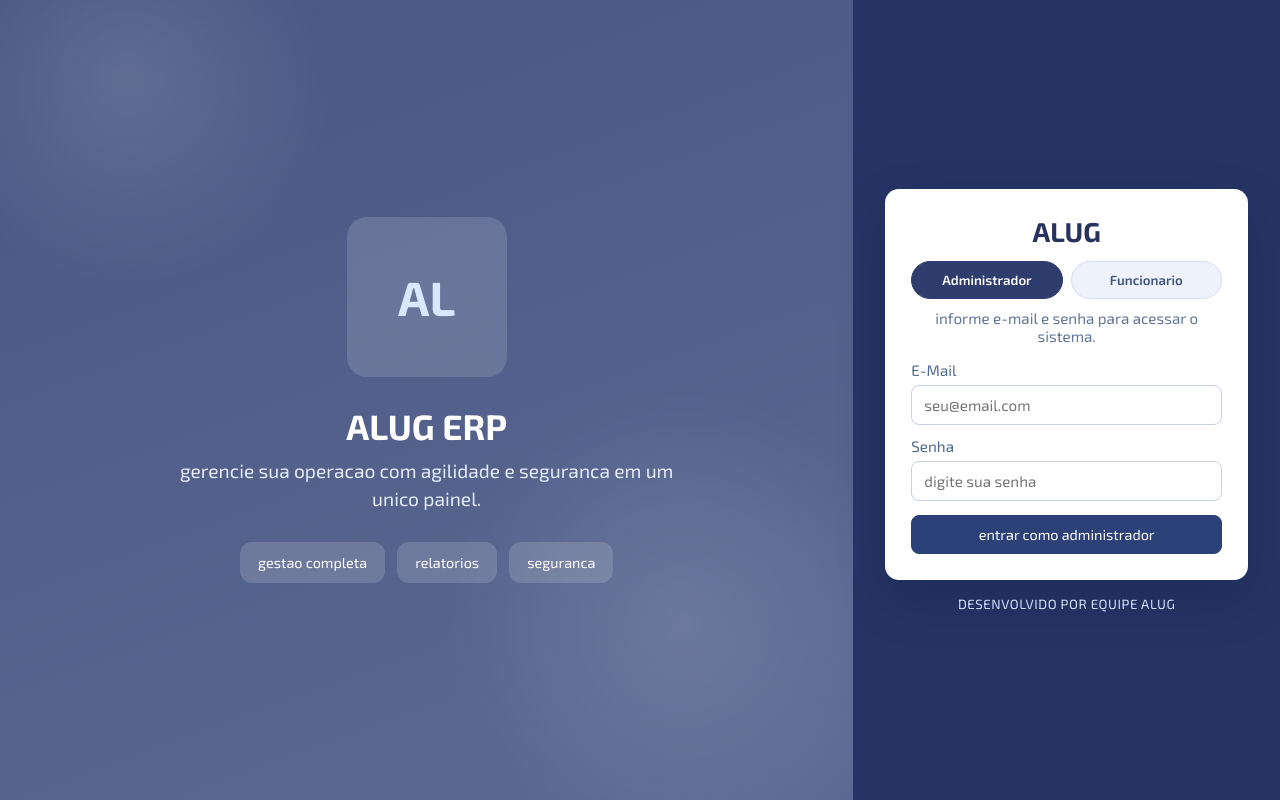
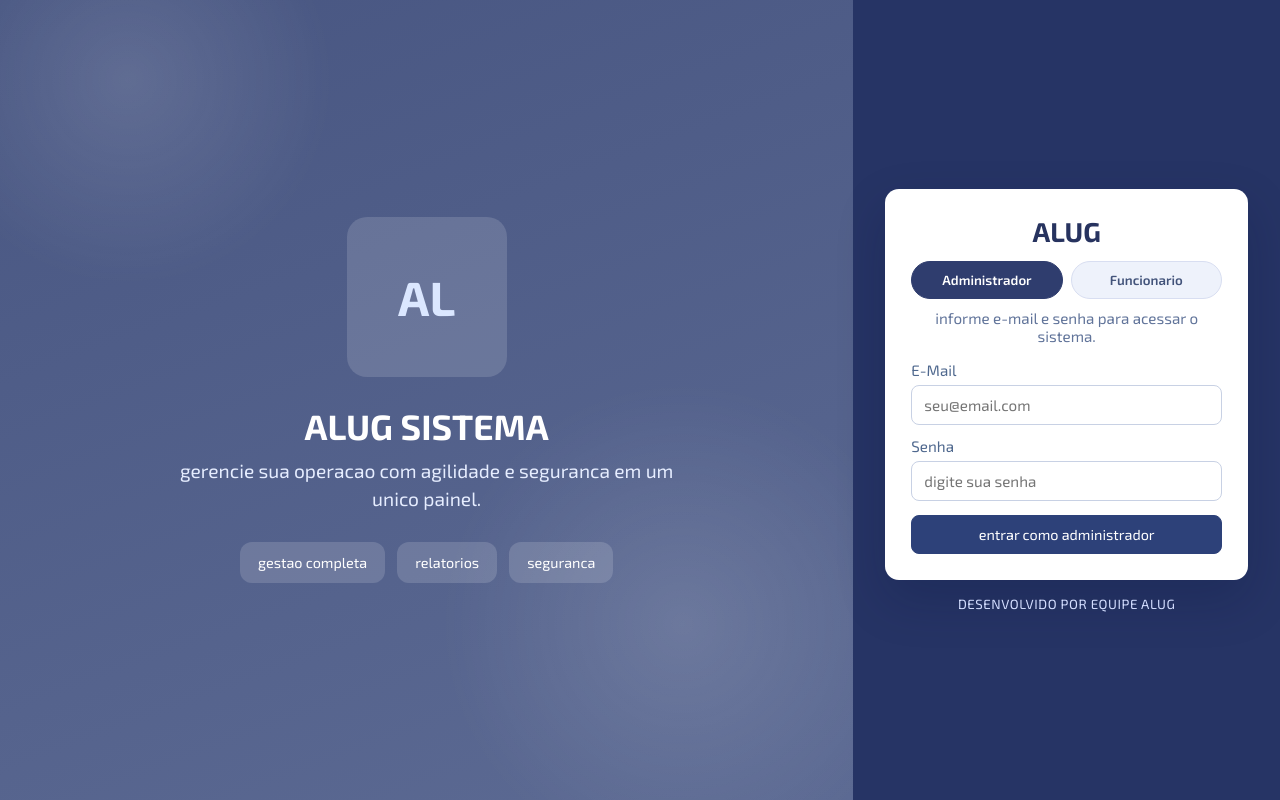
Before and after one commit to ArtKingOfNothing/Alug, a React (Vite) app in the folder frontend/: page / in a window 1280 px wide. Built offline with nearby package versions, Linux system fonts and the light colour scheme.

Commit message:
fix(frontend): remove termo erp da interface

```diff
--- a/frontend/src/App.tsx
+++ b/frontend/src/App.tsx
@@ -376,7 +376,7 @@ function App() {
       <main className="login-layout">
         <section className="login-hero">
           <div className="hero-icon">al</div>
-          <h1>alug erp</h1>
+          <h1>alug sistema</h1>
           <p>gerencie sua operacao com agilidade e seguranca em um unico painel.</p>
           <div className="hero-tags">
             <span>gestao completa</span>
@@ -411,7 +411,7 @@ function App() {
     <div className="dashboard-shell">
       <aside className="left-nav">
         <div className="nav-logo">
-          <strong>alug erp</strong>
+          <strong>alug sistema</strong>
           <small>inovar sempre</small>
         </div>
         {menuScreens.map((screen) => (
```
